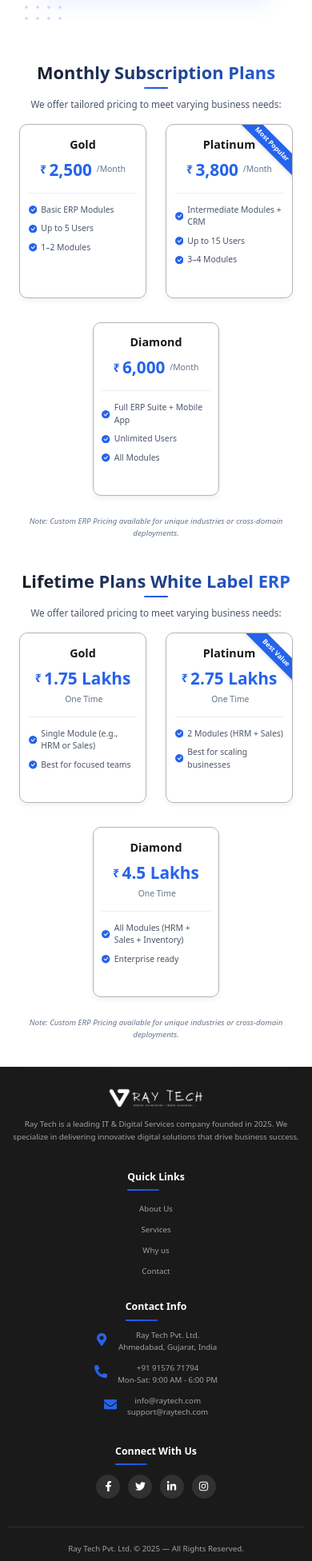
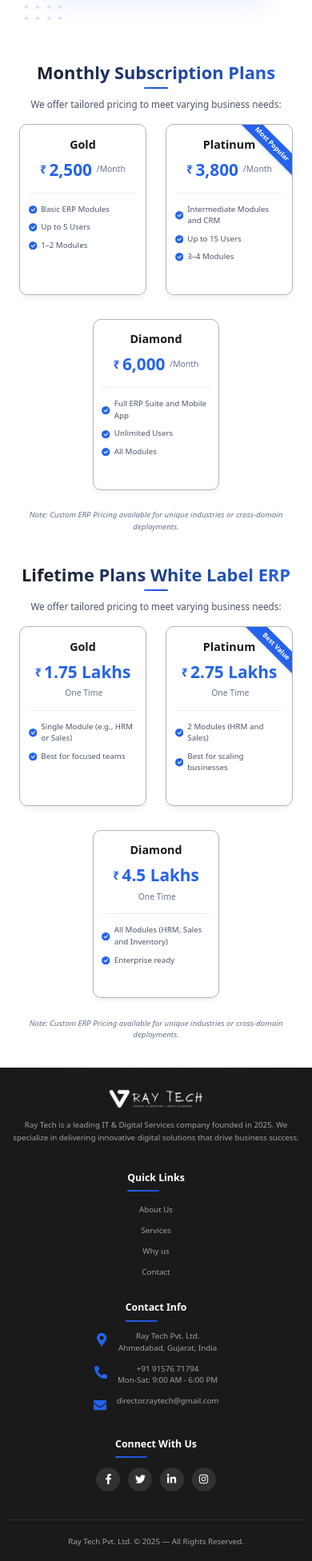
Before and after one commit to DiyaPanchal/RayTech, a React (Vite) app: page /erp in a window 390 px wide. Shown: the part 3140-5092 px from the top of the page at 80% size. Built offline with nearby package versions, Linux system fonts and the light colour scheme.

Commit message:
style: Update footer contact email, adjust padding in hero section for improved responsiveness, and refine font sizes in pricing and web development components for better clarity

```diff
--- a/src/components/Footer.tsx
+++ b/src/components/Footer.tsx
@@ -48,8 +48,10 @@
               <li>
                 <FaEnvelope className="footer-contact-icon" />
                 <div>
-                  <p>info@raytech.com</p>
-                  <p>support@raytech.com</p>
+                  {/* <p>info@raytech.com</p>
+                  <p>support@raytech.com</p> */}
+                  <p>director.raytech@gmail.com</p>
+
                 </div>
               </li>
             </ul>
--- a/src/css/hero.css
+++ b/src/css/hero.css
@@ -291,7 +291,7 @@
 /* Mobile Responsive */
 @media (max-width: 768px) {
   .hero {
-    padding: 4rem 0 6rem 0;
+    padding: 4.5rem 0 6.5rem 0;
     min-height: 75vh;
   }
 
@@ -332,7 +332,7 @@
 /* Small Mobile Responsive */
 @media (max-width: 576px) {
   .hero {
-    padding: 3rem 0 5rem 0;
+    padding: 4rem 0 5.5rem 0;
     min-height: 70vh;
   }
 
@@ -364,7 +364,7 @@
 /* Extra Small Mobile Responsive */
 @media (max-width: 480px) {
   .hero {
-    padding: 2.5rem 0 4rem 0;
+    padding: 4.5rem 0 4rem 0;
   }
 
   .hero-text h1 {
--- a/src/css/pricing.css
+++ b/src/css/pricing.css
@@ -364,7 +364,7 @@
   }
 
   .features-list li {
-    font-size: 0.8rem;
+    font-size: 0.75rem;
     margin-bottom: 0.6rem;
     gap: 0.4rem;
   }
--- a/src/css/seoDetails.css
+++ b/src/css/seoDetails.css
@@ -731,3 +731,10 @@
     gap: 1.25rem;
   }
 }
+
+/* ===== CORE SERVICES RESPONSIVE DESIGN - SEODETAILS COMPONENT ===== */
+@media (max-width: 576px) {
+  .seo-section .web-dev-services-grid {
+    grid-template-columns: 1fr !important;
+  }
+}
--- a/src/css/webdetails.css
+++ b/src/css/webdetails.css
@@ -274,6 +274,43 @@
   }
 }
 
+/* ===== WEB DEV SERVICE TEXT RESPONSIVE DESIGN - WEBDETAILS COMPONENT ===== */
+
+/* Desktop/Tablet (991px and below) */
+@media (max-width: 991px) {
+  .web-dev-section .web-dev-service-text {
+    font-size: 1.15rem;
+  }
+}
+
+/* Tablet (768px and below) */
+@media (max-width: 768px) {
+  .web-dev-section .web-dev-service-text {
+    font-size: 1.1rem;
+  }
+}
+
+/* Mobile (576px and below) */
+@media (max-width: 576px) {
+  .web-dev-section .web-dev-service-text {
+    font-size: 1rem;
+  }
+}
+
+/* Small Mobile (480px and below) */
+@media (max-width: 480px) {
+  .web-dev-section .web-dev-service-text {
+    font-size: 0.95rem;
+  }
+}
+
+/* Extra Small Mobile (375px and below) */
+@media (max-width: 375px) {
+  .web-dev-section .web-dev-service-text {
+    font-size: 0.85rem;
+  }
+}
+
 /* ===== PERFORMANCE OPTIMIZATIONS - TECH STACK ONLY ===== */
 
 /* Animation Controls for Performance - Mobile */
@@ -376,3 +413,19 @@
     transform: none !important;
   }
 }
+
+@media (max-width: 576px) {
+  .web-dev-section .web-dev-services-grid {
+    display: grid;
+    grid-template-columns: 1fr 1fr;
+    gap: 1rem;
+    align-items: stretch;
+  }
+  .web-dev-section .web-dev-service-item {
+    min-height: 79px;
+    display: flex;
+    align-items: center;
+    justify-content: center;
+    height: 100%;
+  }
+}
--- a/src/pages/ErpSolutions.tsx
+++ b/src/pages/ErpSolutions.tsx
@@ -19,7 +19,7 @@
     price: '3,800',
     usdPrice: '/Month',
     features: [
-      'Intermediate Modules + CRM',
+      'Intermediate Modules and CRM',
       'Up to 15 Users',
       '3–4 Modules',
     ],
@@ -31,7 +31,7 @@
     price: '6,000',
     usdPrice: '/Month',
     features: [
-      'Full ERP Suite + Mobile App',
+      'Full ERP Suite and Mobile App',
       'Unlimited Users',
       'All Modules',
     ],
@@ -53,7 +53,7 @@
     price: '2.75 Lakhs',
     usdPrice: 'One Time',
     features: [
-      '2 Modules (HRM + Sales)',
+      '2 Modules (HRM and Sales)',
       'Best for scaling businesses',
     ],
     featured: true,
@@ -64,7 +64,7 @@
     price: '4.5 Lakhs',
     usdPrice: 'One Time',
     features: [
-      'All Modules (HRM + Sales + Inventory)',
+      'All Modules (HRM, Sales and Inventory)',
       'Enterprise ready',
     ],
   },
--- a/src/pages/WebDevelopment.tsx
+++ b/src/pages/WebDevelopment.tsx
@@ -26,7 +26,7 @@
     price: '25,999',
     usdPrice: '$ 500',
     features: [
-      'All Features of Basic +',
+      'All Features of Basic',
       'Up to 10 Pages',
       'Enhanced UI/UX Design',
       'Custom Form Features',
@@ -45,7 +45,7 @@
     price: '45,999',
     usdPrice: '$ 750',
     features: [
-      'All Features of Standard +',
+      'All Features of Standard',
       'Unlimited Pages',
       'Advanced UI/UX Design',
       'Amazing Animations & Effects',
```
